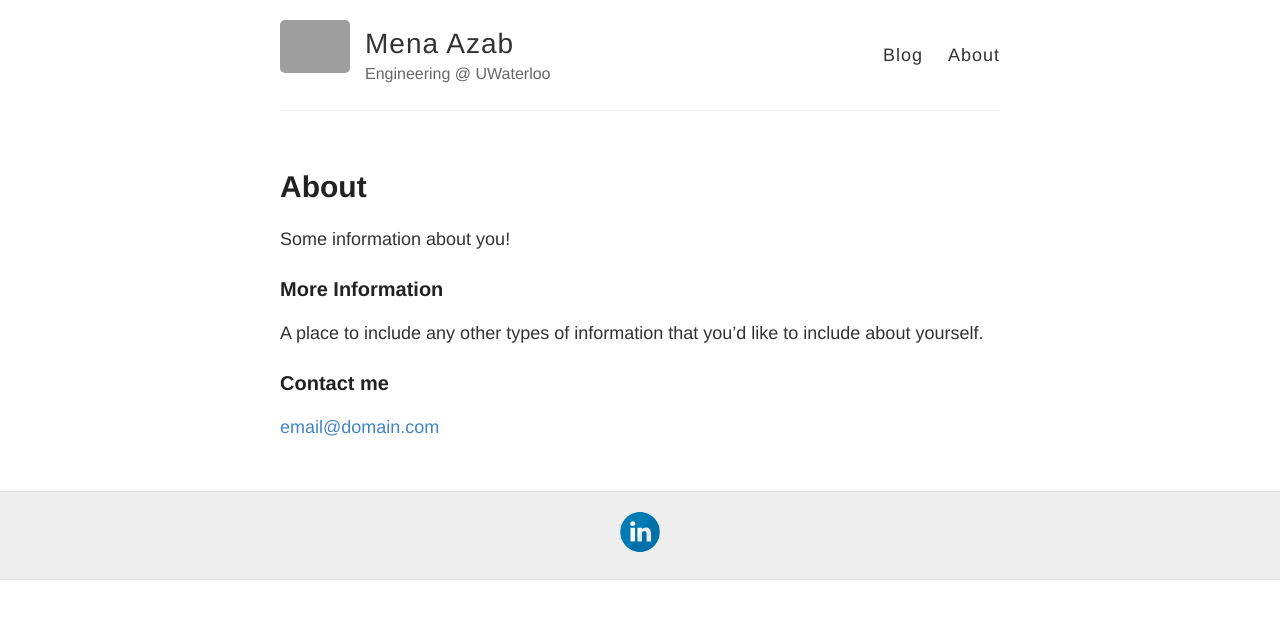
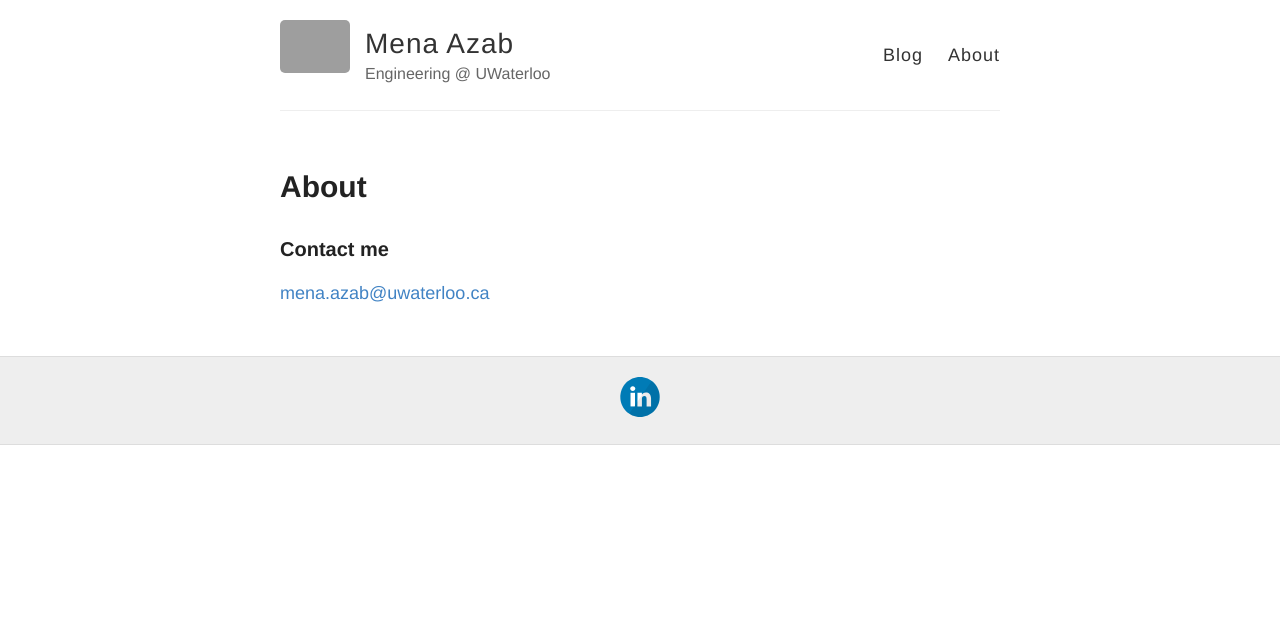
Before and after one commit to MenaAzab/MenaAzab.github.io, a Jekyll site: the page built from about.md, in a window 1280 px wide. Shown: the top 619 px of the page. Built offline with Jekyll 4.4.1, drawn with Linux system fonts in a browser that asks for light colours; grey boxes are pictures that could not be loaded.

Commit message:
Update about.md

```diff
--- a/about.md
+++ b/about.md
@@ -4,12 +4,8 @@ title: About
 permalink: /about/
 ---
 
-Some information about you!
 
-### More Information
-
-A place to include any other types of information that you'd like to include about yourself.
 
 ### Contact me
 
-[email@domain.com](mailto:mena.azab@uwaterloo.ca)
+[mena.azab@uwaterloo.ca](mailto:mena.azab@uwaterloo.ca)
```
